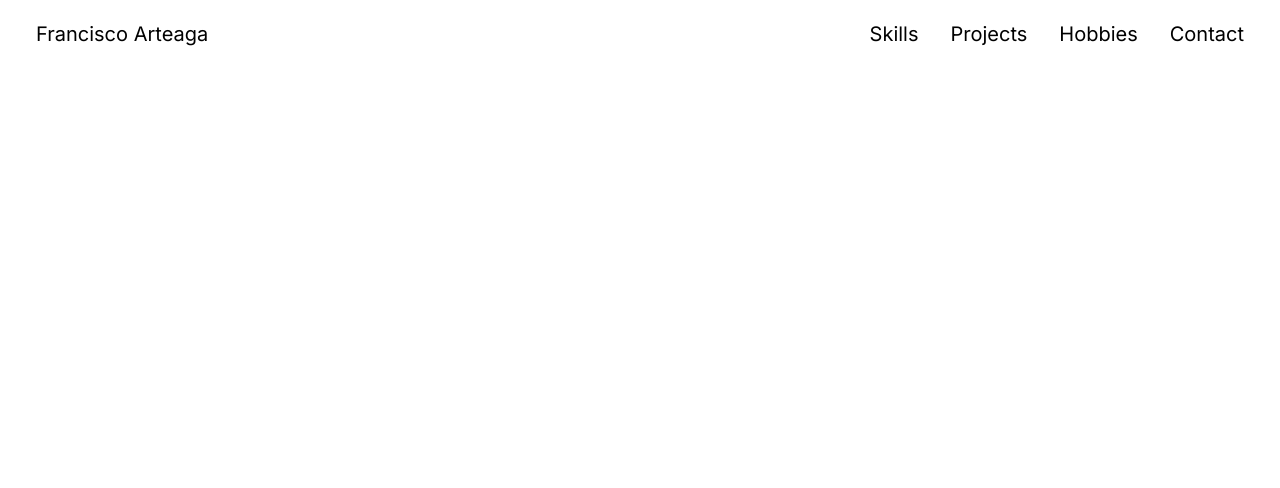
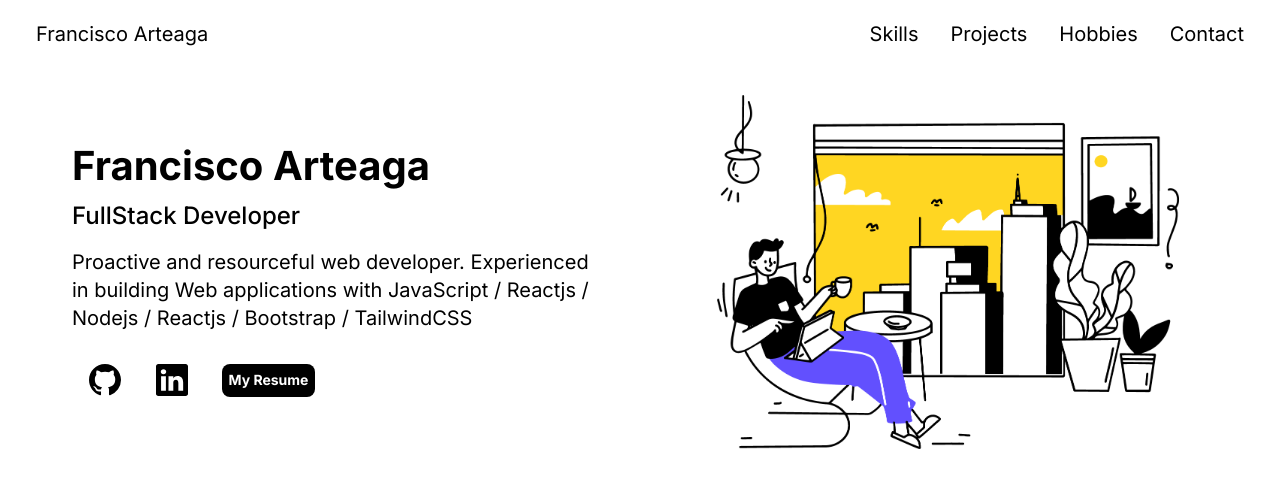
Before and after one commit to FranArteaga/portfolio, a Next.js app: page / in a window 1280 px wide. Shown: the top 488 px of the page. Built offline with nearby package versions, Linux system fonts and the light colour scheme.

Commit message:
defined desktop design for the header information

```diff
--- a/src/app/page.js
+++ b/src/app/page.js
@@ -2,10 +2,12 @@
 import React from 'react'
 import Navbar from '../components/Navbar'
 import Link from 'next/link'
+import HeaderInfo from '@/components/HeaderInfo'
 export default function Home() {
   return (
     <>
-     <Navbar/>
+      <Navbar />
+      <HeaderInfo />
     </>
   )
 }
--- /dev/null
+++ b/src/components/HeaderInfo.js
@@ -0,0 +1,29 @@
+import React from 'react'
+import { BsGithub } from 'react-icons/bs'
+import { BsLinkedin } from 'react-icons/bs'
+
+export default function HeaderInfo() {
+    return (
+        <header className='w-full md:flex md:pt-4 md:p-6'>
+            <section className='md:w-[50%] p-12' >
+                <h1 className='text-[2.5em] font-bold py-1'>Francisco Arteaga</h1>
+                <h4 className='text-2xl font-medium'>FullStack Developer</h4>
+                <p className='text-xl py-4'>Proactive and resourceful web developer.
+                    Experienced in building Web applications with
+                    JavaScript / Reactjs / Nodejs / Reactjs / Bootstrap / TailwindCSS </p>
+                <div className='w-[50%] py-4 flex justify-around items-center '>
+                    <BsGithub className='text-[2em]'/>
+                    <BsLinkedin className='text-[2em]'/>
+                    <button className='text-white text-sm font-bold p-[.45em] bg-black  rounded-lg'>
+                        My Resume
+                    </button>
+                </div>
+            </section>
+
+            <section className='md:w-[50%] grid'>
+                <img src="./office.png" className='md:w-[75%] place-self-center' />
+            </section>
+
+        </header>
+    )
+}
```
Also changed, not shown: public/office.png (added).
